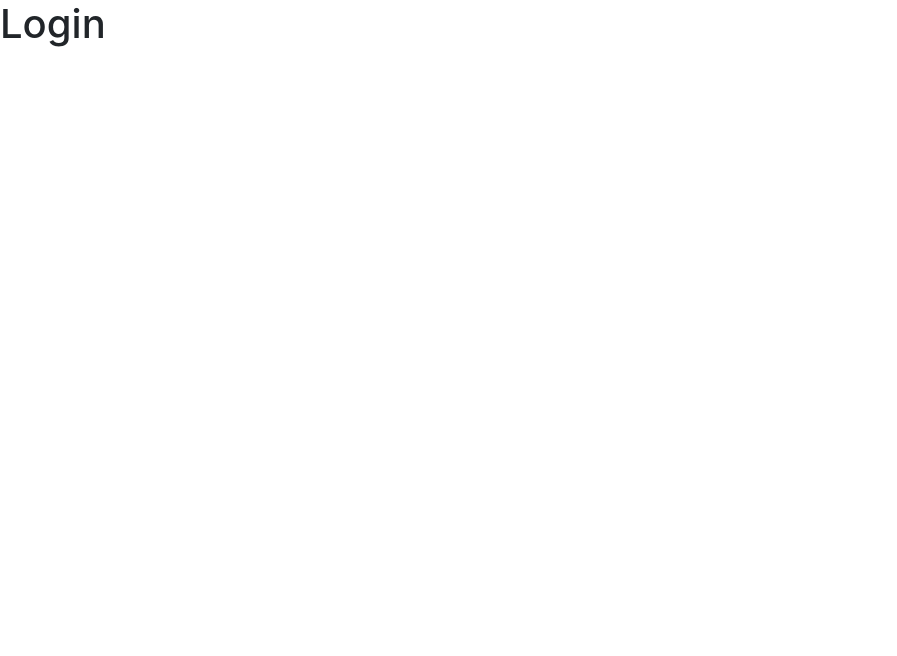
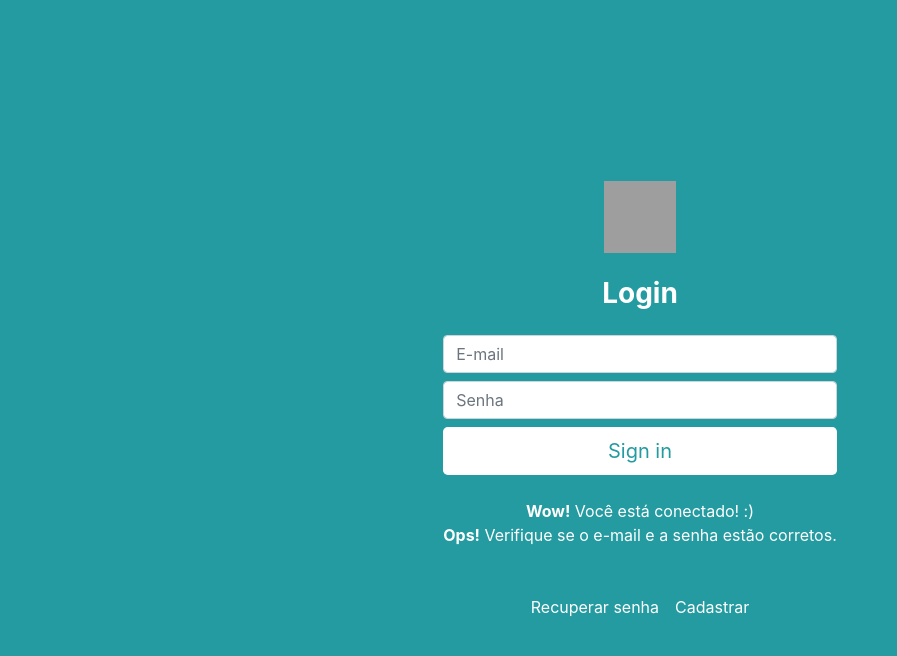
Before and after one commit to IgorFonck/firebase-eventos, a React (Create React App) app: page / in a window 1280 px wide. Shown: the top 656 px of the page, without its empty margins (0-897 px from the left). Built offline with nearby package versions, Linux system fonts and the light colour scheme; grey boxes are pictures that could not be loaded.

Commit message:
Adicionando conteúdo da tela de Login

```diff
--- a/src/view/login/index.js
+++ b/src/view/login/index.js
@@ -1,8 +1,31 @@
 import React from 'react';
+import './login.css';
 
 function Login() {
     return(
-        <h1>Login</h1>
+        <div className="login-content d-flex align-items-center">
+            <form className="form-signin mx-auto">
+                <div className="text-center mb-4">
+                    <img className="mb-4" src="/docs/4.5/assets/brand/bootstrap-solid.svg" alt="" width="72" height="72" />
+                    <h1 className="h3 mb-3 font-weight-normal text-white font-weight-bold">Login</h1>
+                </div>
+
+                <input type="email" id="inputEmail" class="form-control my-2" placeholder="E-mail" />
+                <input type="password" id="inputPassword" class="form-control my-2" placeholder="Senha" />
+
+                <button className="btn btn-lg btn-block btn-login" type="submit">Sign in</button>
+
+                <div className="msg-login text-white text-center my-4">
+                    <span className="d-block"><strong>Wow!</strong> Você está conectado! :)</span>
+                    <span className="d-block"><strong>Ops!</strong> Verifique se o e-mail e a senha estão corretos.</span>
+                </div>
+
+                <div className="opcoes-login mt-5 text-center">
+                    <a href="#" className="mx-2">Recuperar senha</a>
+                    <a href="#" className="mx-2">Cadastrar</a>
+                </div>
+            </form>
+        </div>
     )
 }
 
--- a/src/view/login/login.css
+++ b/src/view/login/login.css
@@ -0,0 +1,28 @@
+.login-content {
+    width: 100%;
+    padding: 15%;
+    margin: auto;
+    background-color: #239ba0;
+    height: 100vh;
+}
+
+.btn-login {
+    background-color: #ffffff;
+    color: #239ba0;
+}
+
+.btn-login:hover {
+    background-color: #d2b214;
+    color: #ffffff;
+    transition: .3s ease-in;
+}
+
+.opcoes-login a {
+    text-decoration: none;
+    color: #ffffff;
+}
+
+.opcoes-login a:hover {
+    color: #d2b214;
+    transition: .3s ease-in;
+}
```
